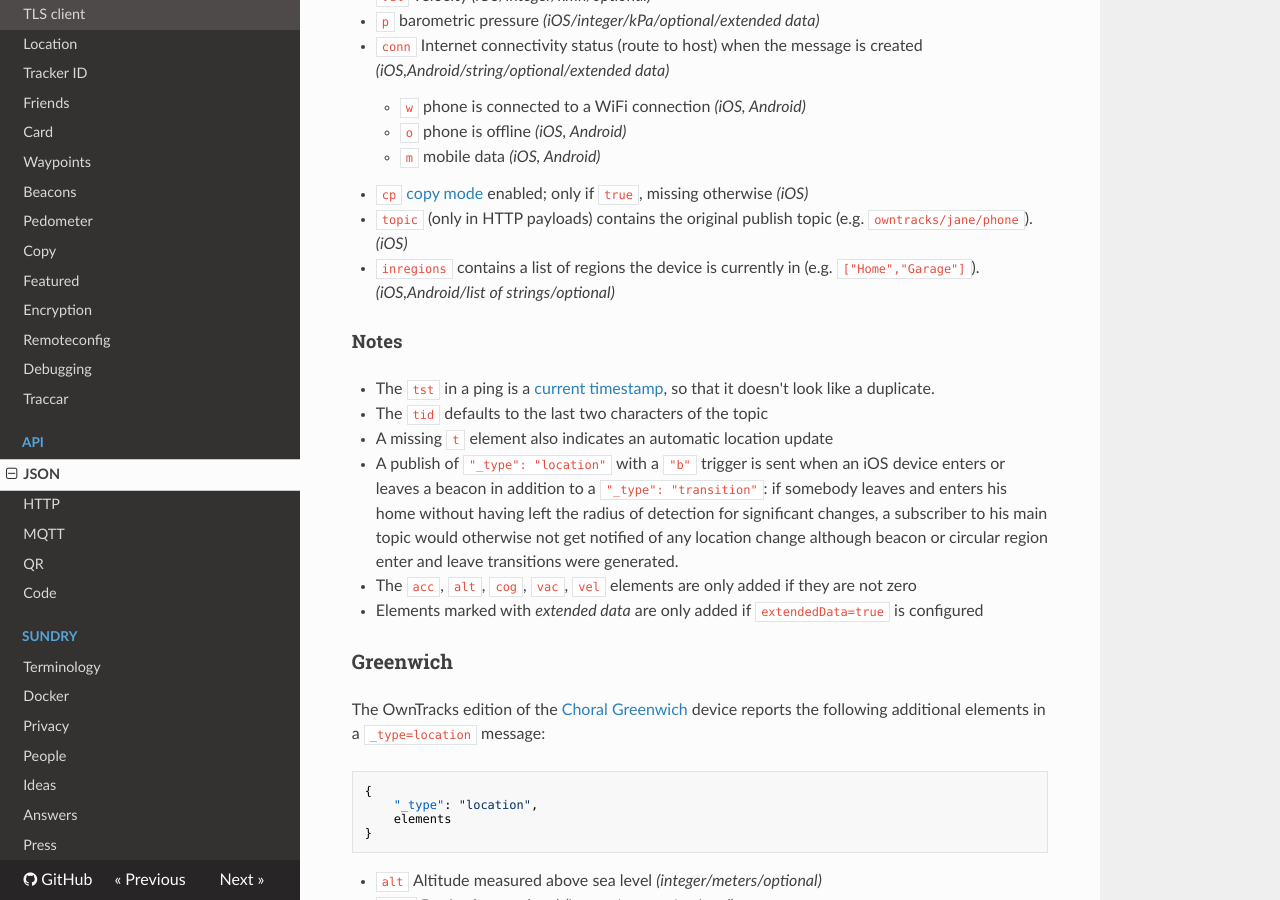
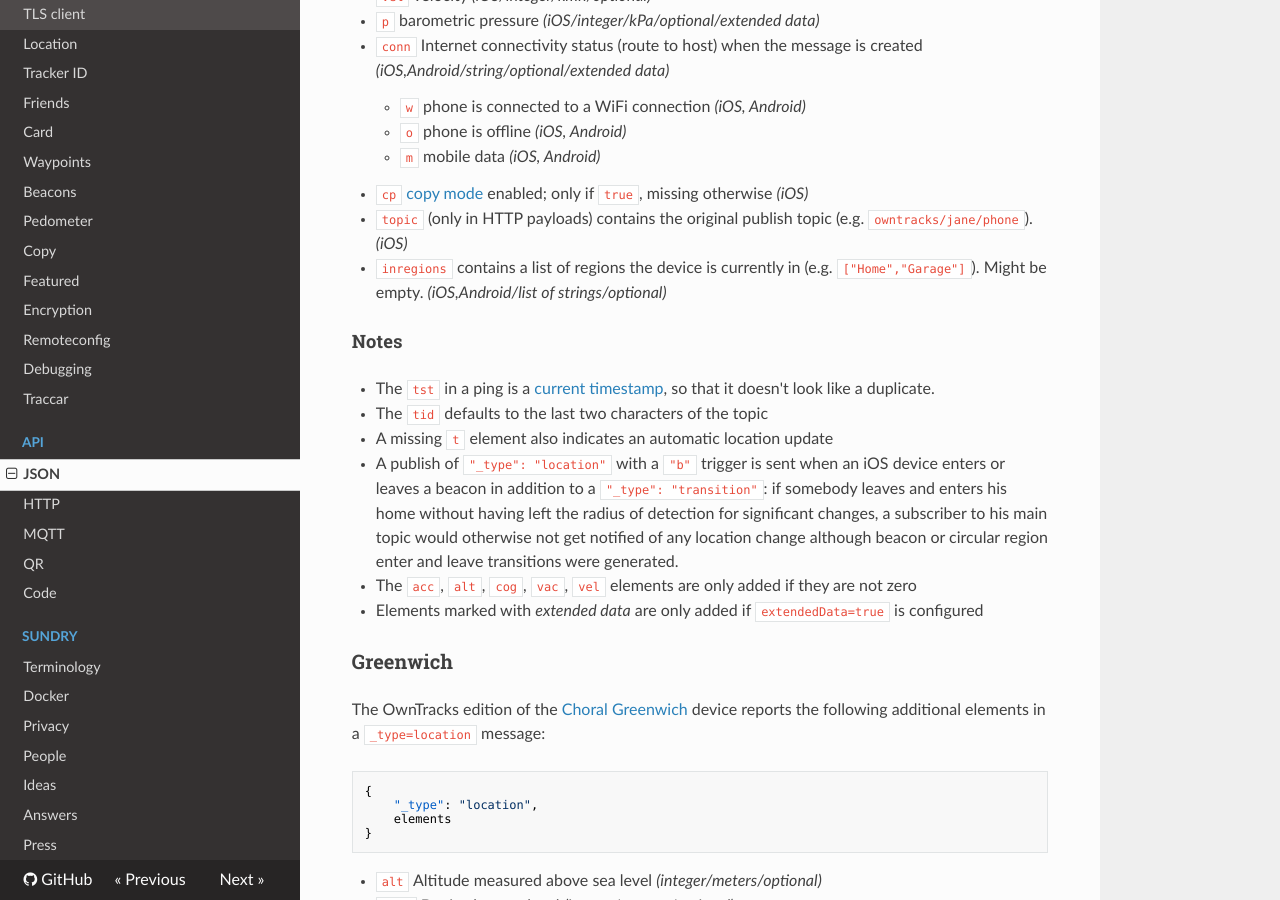
Before and after one commit to owntracks/booklet, an MkDocs documentation site: the page built from docs/tech/json.md, in a window 1280 px wide and 900 px high, scrolled down 1936 px. Built offline with MkDocs 1.6.1, drawn with Linux system fonts in a browser that asks for light colours; nearby versions of some CDN libraries; old or Windows-style settings are respelled for this version of MkDocs.

Commit message:
clarify emptyness

```diff
--- a/docs/tech/json.md
+++ b/docs/tech/json.md
@@ -73,7 +73,7 @@ This location object describes the location of the device that reported it.
     * `m` mobile data _(iOS, Android)_
 * `cp` [copy mode](../features/copy.md) enabled; only if `true`, missing otherwise _(iOS)_
 * `topic` (only in HTTP payloads) contains the original publish topic (e.g. `owntracks/jane/phone`). _(iOS)_
-* `inregions` contains a list of regions the device is currently in (e.g. `["Home","Garage"]`). _(iOS,Android/list of strings/optional)_
+* `inregions` contains a list of regions the device is currently in (e.g. `["Home","Garage"]`). Might be empty. _(iOS,Android/list of strings/optional)_
 
 #### Notes
 * The `tst` in a ping is a [current timestamp](https://github.com/owntracks/ios/issues/197), so that it doesn't look like a duplicate.
```
